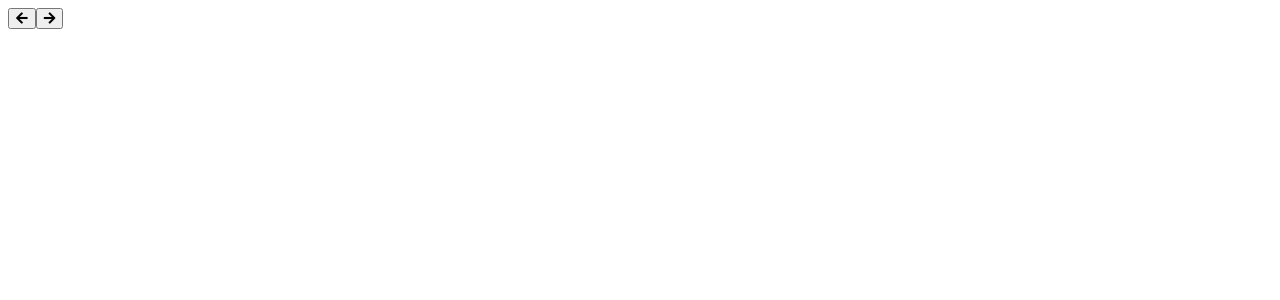
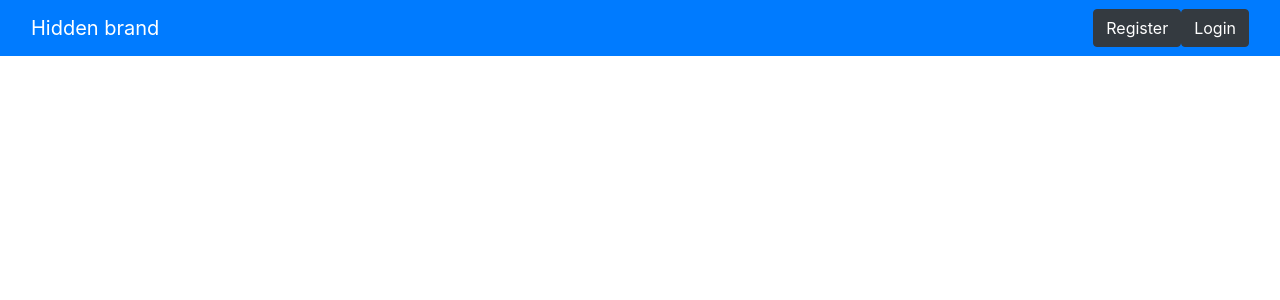
Before and after one commit to Aravindchandran98/Calender_App_with_React, a React (Create React App) app: page / in a window 1280 px wide. Shown: the top 300 px of the page. Built offline with nearby package versions, Linux system fonts and the light colour scheme.

Commit message:
creating authentication pages and want to authenticate with firebase

```diff
--- a/src/App.js
+++ b/src/App.js
@@ -1,5 +1,6 @@
 import React, { Component, Fragment } from 'react';
 import CalenderOuterLayout from './Component/CalenderOuterLayout';
+import HomeComponent from './Component/HomeComponent/Home';
 
 
 class App extends Component {
@@ -10,8 +11,9 @@ class App extends Component {
     render() {
         return (
             <Fragment>
-                <CalenderOuterLayout/>
-
+                <div style = {{backgroundImage : `url("/bg_img.jpg")` }}>
+                <HomeComponent/>
+                </div>
             </Fragment>
          );
     }
--- /dev/null
+++ b/src/Component/AuthComponent/Login.jsx
@@ -0,0 +1,14 @@
+import React, { Component } from 'react';
+class Login extends Component {
+    constructor(props) {
+        super(props);
+        this.state = {  }
+    }
+    render() {
+        return (
+            <h1>this is login component</h1>
+         );
+    }
+}
+
+export default Login;
--- /dev/null
+++ b/src/Component/AuthComponent/Register.jsx
@@ -0,0 +1,14 @@
+import React, { Component } from 'react';
+class Register extends Component {
+    constructor(props) {
+        super(props);
+        this.state = {  }
+    }
+    render() {
+        return (
+            <h1>this is register page</h1>
+         );
+    }
+}
+
+export default Register;
--- /dev/null
+++ b/src/Component/HomeComponent/HeaderComponent.jsx
@@ -0,0 +1,31 @@
+import React, { Component, Fragment } from 'react';
+import Register from './../AuthComponent/Register';
+import Login from './../AuthComponent/Login';
+class HeaderComponent extends Component {
+    constructor(props) {
+        super(props);
+        this.state = {  }
+    }
+    render() {
+        return (
+            <Fragment>
+                <nav className="navbar navbar-expand-lg navbar-dark bg-primary">
+                    <div className="container-fluid">
+                    <button className="navbar-toggler" type="button" data-bs-toggle="collapse" data-bs-target="#navbarTogglerDemo01" aria-controls="navbarTogglerDemo01" aria-expanded="false" aria-label="Toggle navigation">
+                        <span className="navbar-toggler-icon" />
+                    </button>
+                    <div className="collapse navbar-collapse" id="navbarTogglerDemo01">
+                        <a className="navbar-brand" href="#">Hidden brand</a>
+                        <ul className="navbar-nav ml-auto mb-2 mb-lg-0">
+                        <button className="btn btn-dark m-10">Register</button>
+                        <button className="btn btn-dark m-10">Login</button>
+                        </ul>
+                    </div>
+                    </div>
+                </nav>
+            </Fragment>
+         );
+    }
+}
+
+export default HeaderComponent;
--- /dev/null
+++ b/src/Component/HomeComponent/Home.jsx
@@ -0,0 +1,15 @@
+import React, { Component } from 'react';
+import HeaderComponent from './HeaderComponent';
+class HomeComponent extends Component {
+    constructor(props) {
+        super(props);
+        this.state = {  }
+    }
+    render() {
+        return (
+            <HeaderComponent/>
+        );
+    }
+}
+
+export default HomeComponent;
--- a/src/index.js
+++ b/src/index.js
@@ -1,5 +1,9 @@
 import React from 'react';
 import ReactDOM from 'react-dom';
+import "bootstrap/dist/css/bootstrap.css";
+import "bootstrap/dist/js/bootstrap.js"
+import "popper.js/dist/popper.min.js";
+import "jquery/dist/jquery.min.js";
 import './index.css';
 import App from './App';
 
```
Also changed, not shown: public/bg_img.jpg (added), 1 other file (tests, documents, lock files or other folders).
